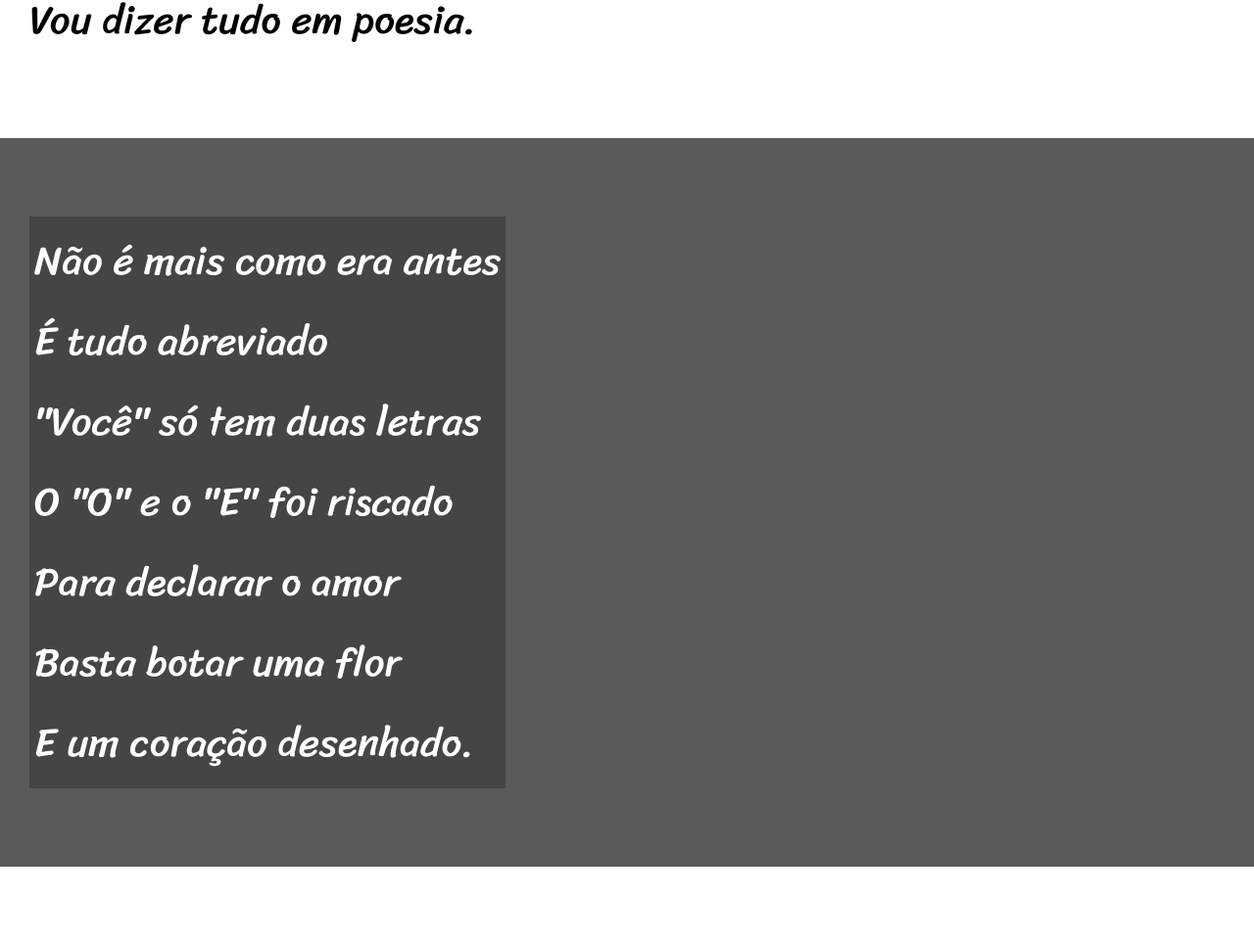
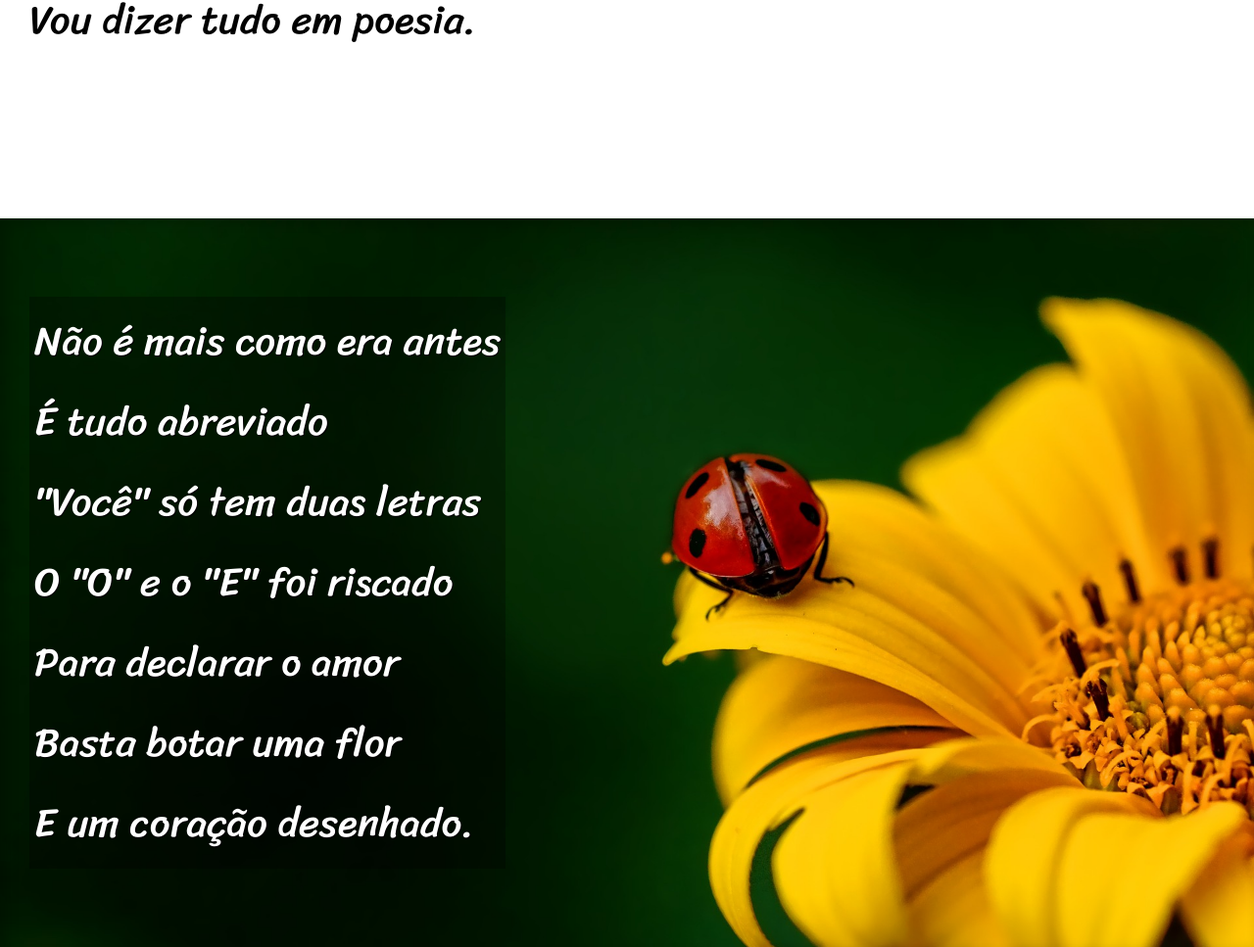
Before and after one commit to saralvs/html-css, a plain HTML site: page desafios/d012/index.html in a window 1280 px wide. Shown: the part 852-1819 px from the top of the page at 98% size. Drawn offline with Linux system fonts and the light colour scheme.

Commit message:
terminei o desafio 012

```diff
--- a/desafios/d012/estilo/style.css
+++ b/desafios/d012/estilo/style.css
@@ -59,6 +59,10 @@ section {
     font-size: 3.2vw;
 }
 
+section > p {
+    padding-bottom: 2em;
+}
+
 section.normal {
     background-color: white;
     color: black;
@@ -67,13 +71,25 @@ section.normal {
 section.imagem {
     background-color: rgb(90, 90, 90);
     color: white;
+    box-shadow: inset 6px 6px 13px 0px rgba(0, 0, 0, 0.219);
+    background-size: cover;
+    background-attachment: fixed;
 }
 
 section.imagem > p {
     display: inline-block;
     padding: 5px;
-    background-color: rgba(0, 0, 0, 0.24);
+    background-color: rgba(0, 0, 0, 0.301);
+    text-shadow: 1px 1px 0px black;
+}
 
+section#img01 {
+    background-image: url('../imagens/background001.jpg');
+    background-position: right center;
+}
+
+section#img02 {
+    background-image: url('../imagens/background002.jpg');
 }
 
 footer {
--- a/desafios/d012/index.html
+++ b/desafios/d012/index.html
@@ -27,7 +27,7 @@
         </p>
     </section>
 
-    <section class="imagem">
+    <section class="imagem" id="img01">
         <p>
             Não é mais como era antes <br>
             É tudo abreviado <br>
@@ -61,7 +61,7 @@
         </p>
     </section>
 
-    <section class="imagem">
+    <section class="imagem" id="img02">
         <p>
             Tenho saudade das cartas <br>
             Escritas com a própria mão <br>
```
